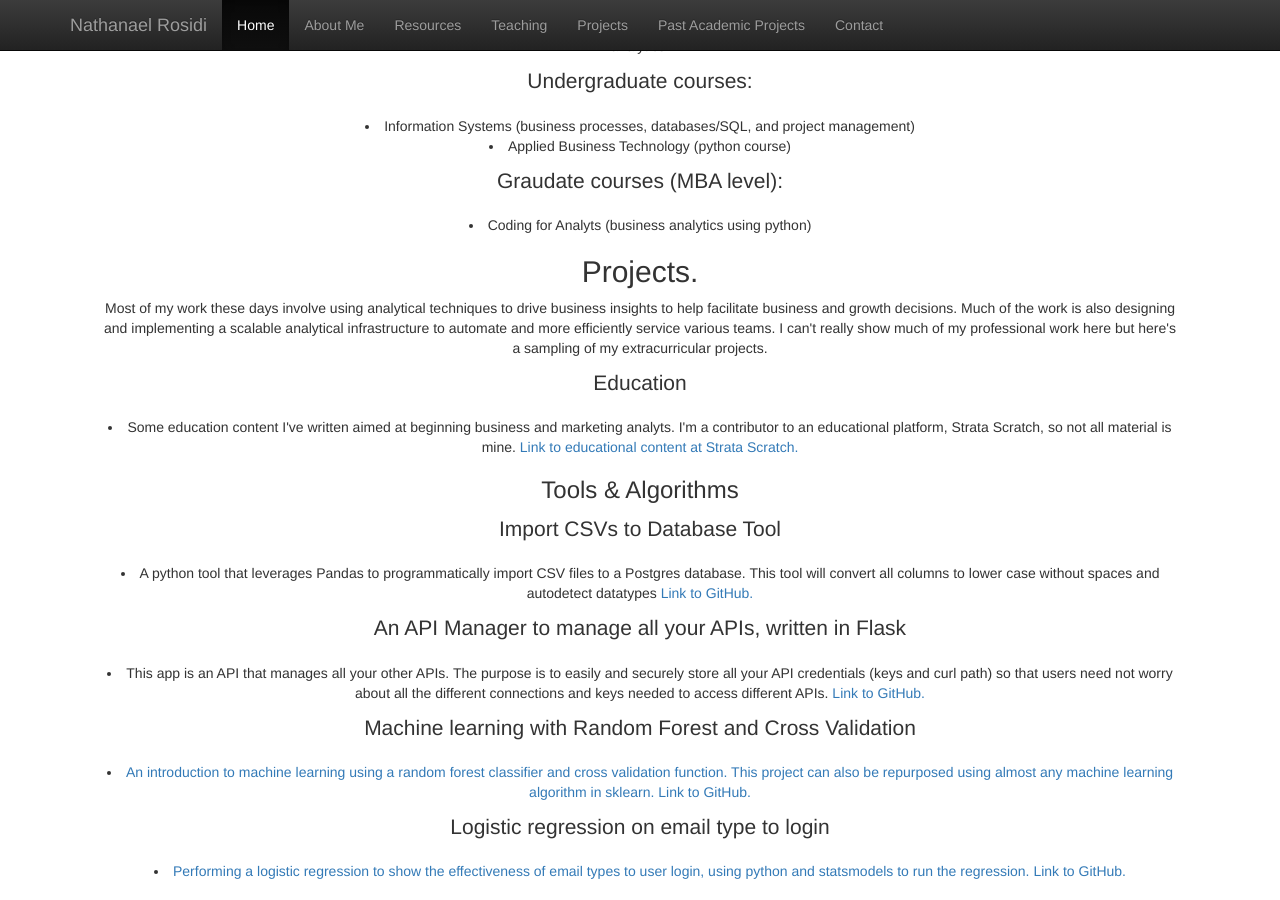
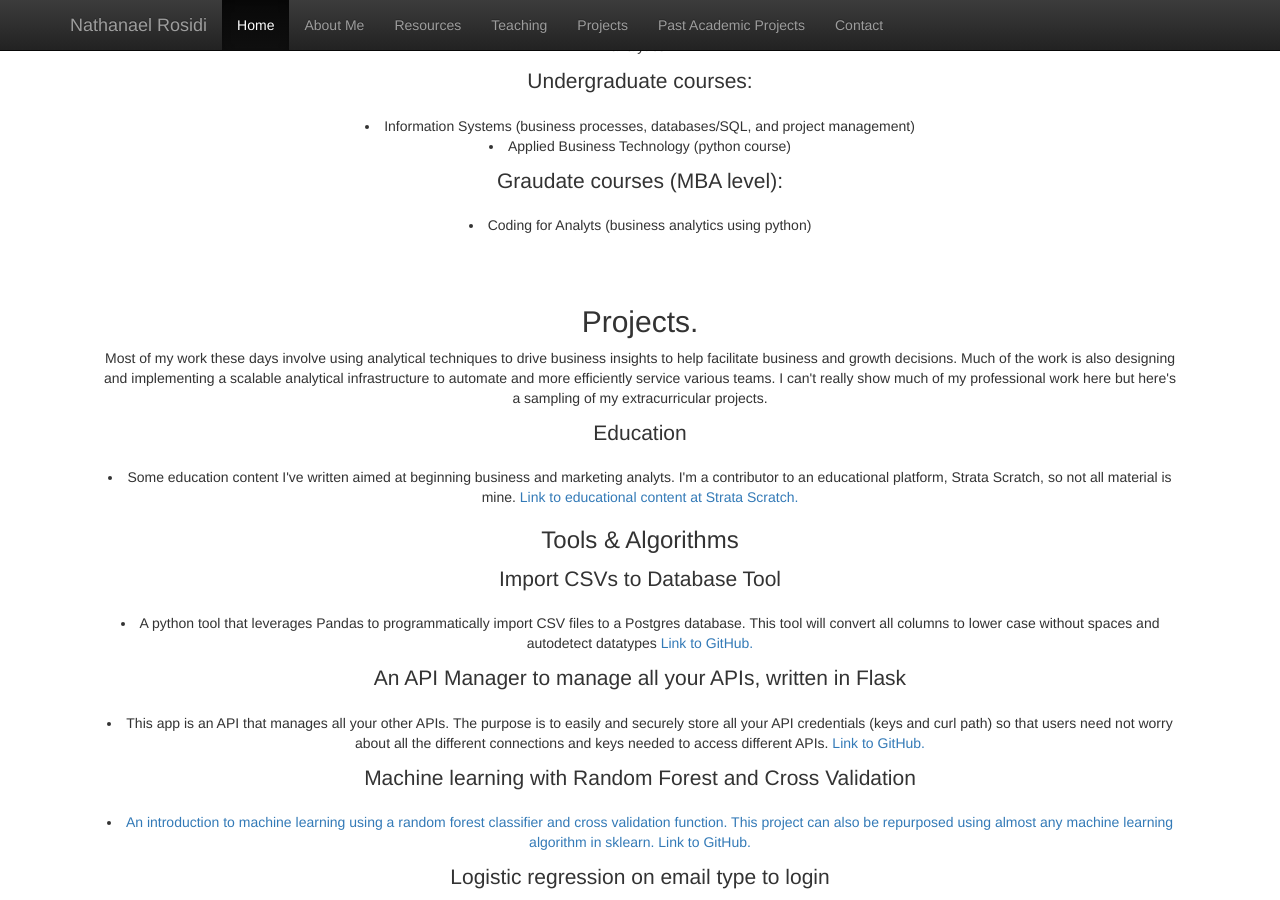
Before and after one commit to nlrosidi/nlrosidi.github.io, a Jekyll site: the page index.html, which Jekyll copies as it is, in a window 1280 px wide and 900 px high, scrolled down 1040 px. Built offline with Jekyll 4.4.1, drawn with Linux system fonts in a browser that asks for light colours; nearby versions of some CDN libraries.

Commit message:
Update index.html

```diff
--- a/index.html
+++ b/index.html
@@ -93,8 +93,8 @@
 	   <p></p>
 	    <p class="lead">Graudate courses (MBA level):</p>
 		<li>Coding for Analyts (business analytics using python)</li>
-	     <p></p>
-
+	    </div>
+	<div class="container-fluid">
           <h2 id="project">Projects.</h2>
           <p>Most of my work these days involve using analytical techniques to drive business insights to help facilitate business and growth decisions. Much of the work is also designing and implementing a scalable analytical infrastructure to automate and more efficiently service various teams. I can't really show much of my professional work here but here's a sampling of my extracurricular projects.</p>
 		  <p></p>
```
